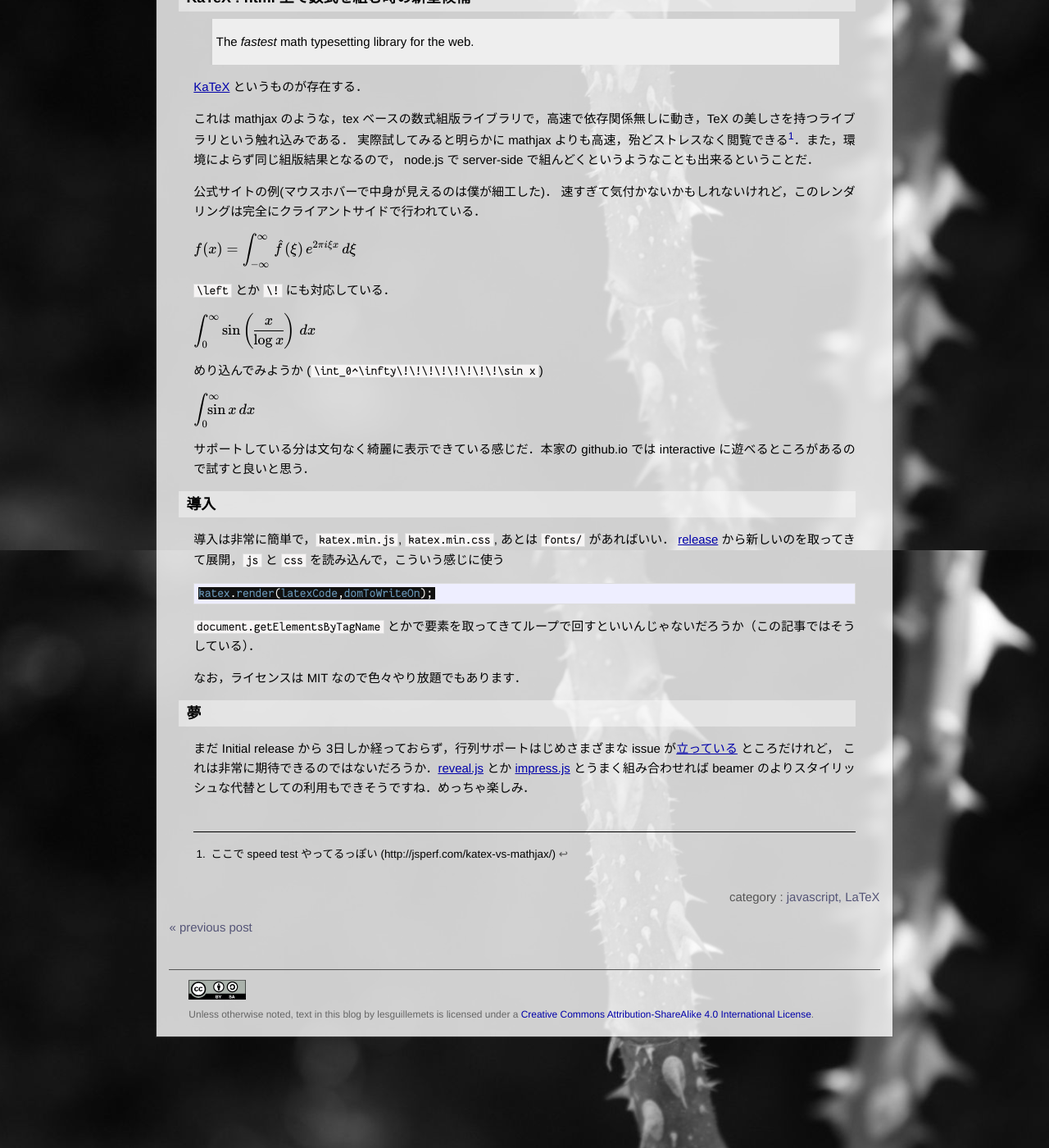
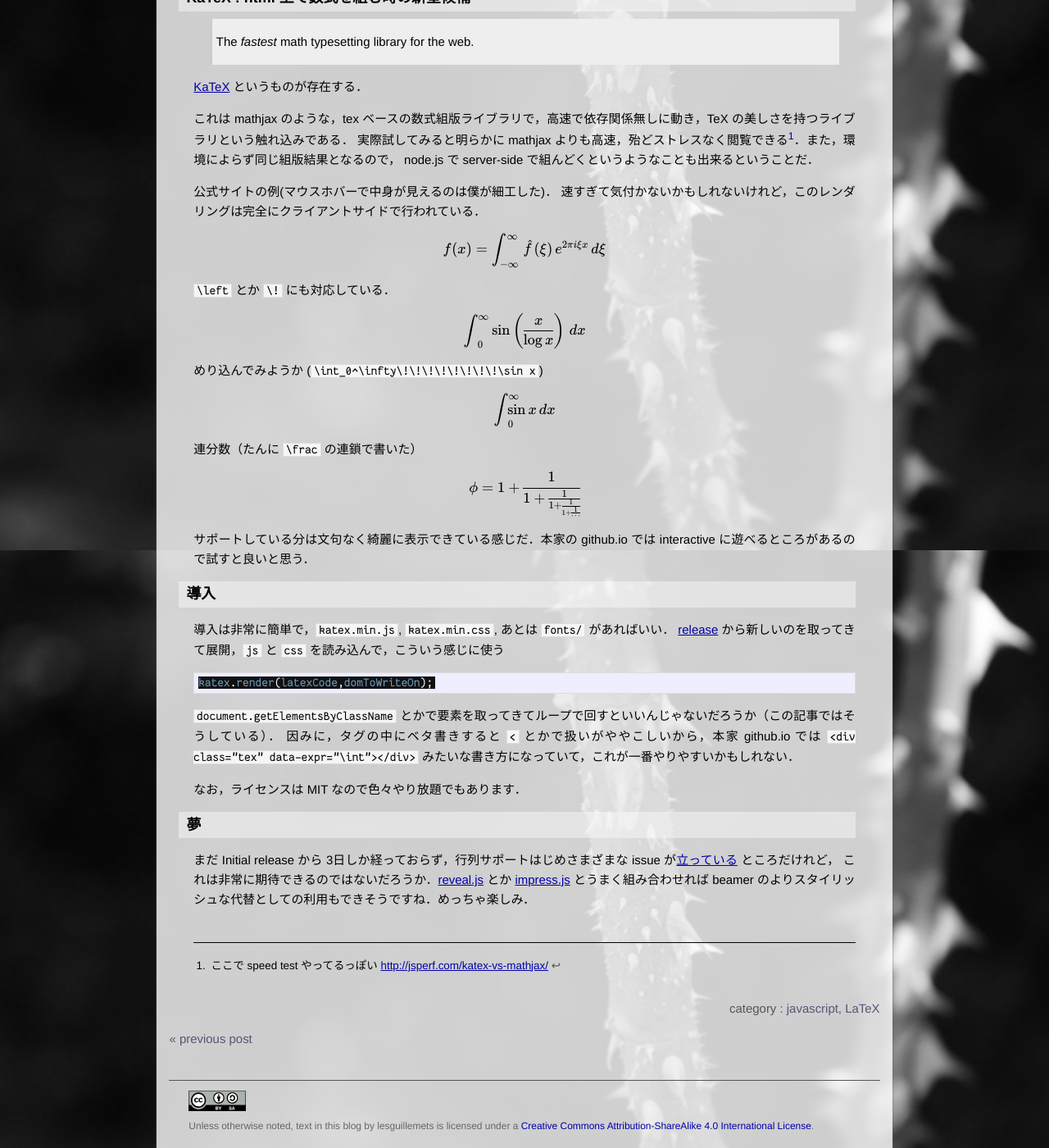
Before and after one commit to lesguillemets/blog, a Jekyll site: the page built from _posts/2014-09-18-katex0.md, in a window 1280 px wide and 1400 px high, scrolled down 229 px. Shown: the whole window at 82% size. Built offline with Jekyll 4.4.1, drawn with Linux system fonts in a browser that asks for light colours.

Commit message:
add examples

```diff
--- a/_posts/2014-09-18-katex0.md
+++ b/_posts/2014-09-18-katex0.md
@@ -32,15 +32,27 @@ node.js で server-side で組んどくというようなことも出来ると
 公式サイトの例(マウスホバーで中身が見えるのは僕が細工した)．
 速すぎて気付かないかもしれないけれど，このレンダリングは完全にクライアントサイドで行われている．
 
-<katex>\displaystyle f(x) = \int_{-\infty}^\infty\hat f(\xi)\,e^{2 \pi i \xi x}\,d\xi</katex>
+<center>
+  <katex>\displaystyle f(x) = \int_{-\infty}^\infty\hat f(\xi)\,e^{2 \pi i \xi x}\,d\xi</katex>
+</center>
 
 `\left` とか `\!` にも対応している．
 
-<katex>\displaystyle \int_0^\infty\!\!\sin \left(\frac{x}{\log x} \right) \,dx</katex>
+<center>
+  <katex>\displaystyle \int_0^\infty\!\!\sin \left(\frac{x}{\log x} \right) \,dx</katex>
+</center>
 
 めり込んでみようか (`\int_0^\infty\!\!\!\!\!\!\!\!\sin x`)
 
-<katex>\displaystyle \int_0^\infty\!\!\!\!\!\!\!\!\sin x\,dx</katex>
+<center>
+  <katex>\displaystyle \int_0^\infty\!\!\!\!\!\!\!\!\sin x\,dx</katex>
+</center>
+
+連分数（たんに `\frac` の連鎖で書いた）
+
+<center>
+<katex>\displaystyle\phi=1 + \frac{1}{1+\frac{1}{1+\frac{1}{1+\frac{1}{\cdots}}}}</katex>
+</center>
 
 サポートしている分は文句なく綺麗に表示できている感じだ．本家の github.io では interactive に遊べるところがあるので試すと良いと思う．
 
@@ -53,7 +65,8 @@ node.js で server-side で組んどくというようなことも出来ると
 katex.render(latexCode,domToWriteOn);
 {% endhighlight %}
 
-`document.getElementsByTagName` とかで要素を取ってきてループで回すといいんじゃないだろうか（この記事ではそうしている）．
+`document.getElementsByClassName` とかで要素を取ってきてループで回すといいんじゃないだろうか（この記事ではそうしている）．
+因みに，タグの中にベタ書きすると `<` とかで扱いがややこしいから，本家 github.io では `<div class="tex" data-expr="\int"></div>` みたいな書き方になっていて，これが一番やりやすいかもしれない．
 
 なお，ライセンスは MIT なので色々やり放題でもあります．
 
@@ -62,4 +75,4 @@ katex.render(latexCode,domToWriteOn);
 まだ Initial release から 3日しか経っておらず，行列サポートはじめさまざまな issue が[立っている](https://github.com/Khan/KaTeX/issues) ところだけれど，
 これは非常に期待できるのではないだろうか．[reveal.js](http://lab.hakim.se/reveal-js/) とか [impress.js](http://bartaz.github.io/impress.js/) とうまく組み合わせれば beamer のよりスタイリッシュな代替としての利用もできそうですね．めっちゃ楽しみ．
 
-[^speed]: ここで speed test やってるっぽい (http://jsperf.com/katex-vs-mathjax/)
+[^speed]: ここで speed test やってるっぽい [http://jsperf.com/katex-vs-mathjax/](http://jsperf.com/katex-vs-mathjax/)
```
